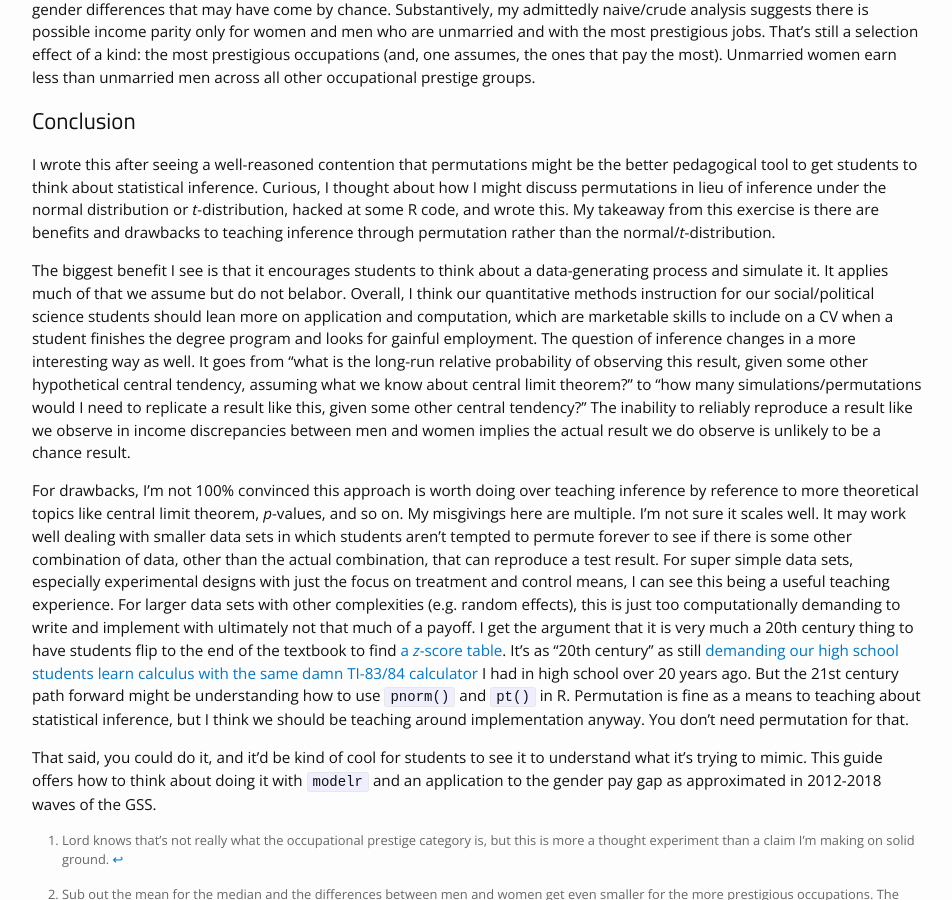
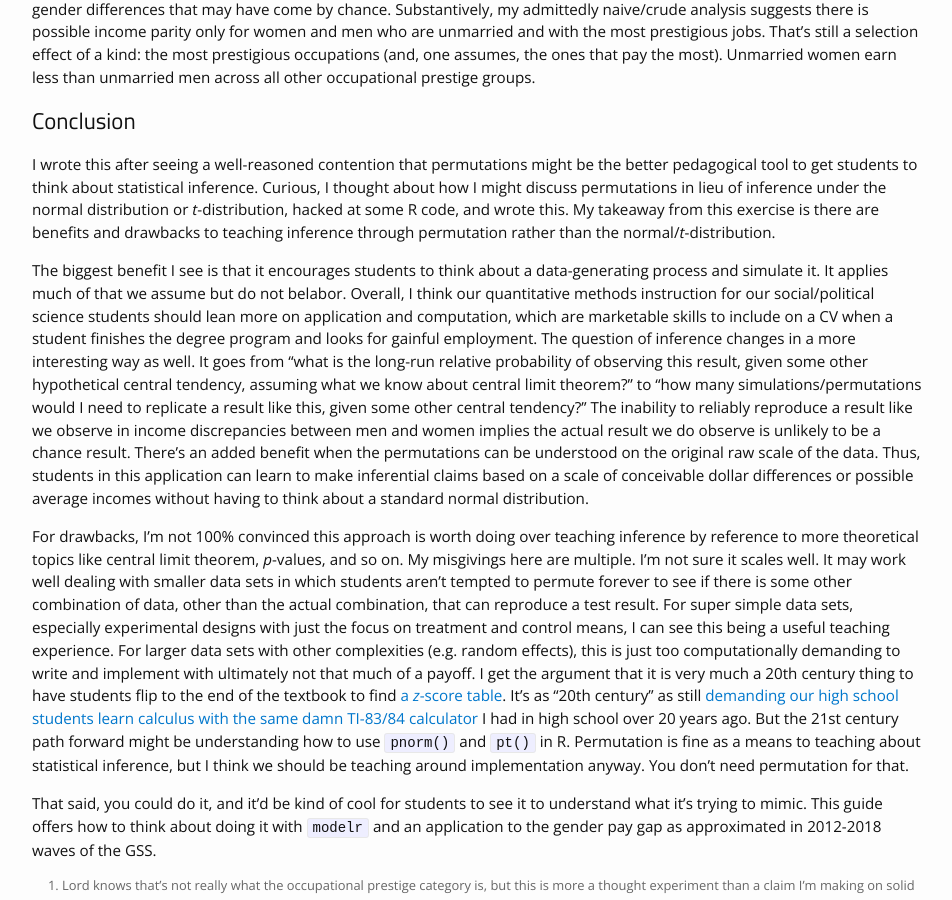
Before and after one commit to svmiller/svmiller.github.io, a Jekyll site: the page built from _posts/2020-10-22-inference-permutations-gender-pay-gap-general-social-survey.md, in a window 1280 px wide and 900 px high, scrolled down 10996 px. Shown: the whole window, without its empty margins (163-1115 px from the left). Built offline with Jekyll 4.4.1, drawn with Linux system fonts in a browser that asks for light colours; nearby versions of some CDN libraries; some web fonts are replaced; formulas are drawn with MathJax 3; comment, search, counter and statistics services are not loaded; some of the changed text lies outside the part shown.

Commit message:
always one, plus some more.

```diff
--- a/_posts/2020-10-22-inference-permutations-gender-pay-gap-general-social-survey.md
+++ b/_posts/2020-10-22-inference-permutations-gender-pay-gap-general-social-survey.md
@@ -285,7 +285,7 @@
 
 ## Permutation and Group Comparisons {#permutationcomparisons}
 
-Permutations may also be useful in making some comparisons among groups outside the regression context. I'm going to note there's only so much that I can do with the (basically) limited data available in the GSS, but let's make a (perhaps) reasonable assumption about occupational prestige. We know there any number of mitigating factors in the United States that can explain systematic differences between men and women in their wages. The rubbish 🗑 parental leave policies in the United States serve as real barriers to a women's career path. Married women historically--and even in the present---assume more house duties than men in a marriage, which can reasonably influence career trajectories [even for figurative "breadwinners."](https://www.theatlantic.com/family/archive/2019/05/breadwinning-wives-gender-inequality/589237/) It's only in the past few years have [women surpassed men in their level of educational attainment](https://www.statista.com/statistics/184272/educational-attainment-of-college-diploma-or-higher-by-gender/). All are going to influence the relationships above in their own way, which is why I select on unmarried men and women for the regression above and run a simple regression that tries to "control" for that. Ideally, I'd have an exhaustive set of covariates (and plenty of statistical power) to "match" men and women on all of them (except for the systematic difference of gender). Alas, the data aren't well tailored toward that end.
+Permutations may also be useful in making some comparisons among groups outside the regression context. I'm going to note there's only so much that I can do with the (basically) limited data available in the GSS, but let's make a (perhaps) reasonable assumption about occupational prestige. We know there any number of mitigating factors in the United States that can explain systematic differences between men and women in their wages. The rubbish 🗑 parental leave policies in the United States serve as real barriers in a woman's career path. Married women historically--and even in the present---assume more house duties than men in a marriage, which can reasonably influence career trajectories [even for figurative "breadwinners."](https://www.theatlantic.com/family/archive/2019/05/breadwinning-wives-gender-inequality/589237/) It's only in the past few years have [women surpassed men in their level of educational attainment](https://www.statista.com/statistics/184272/educational-attainment-of-college-diploma-or-higher-by-gender/). All are going to influence the relationships above in their own way, which is why I select on unmarried men and women for the regression above and run a simple regression that tries to "control" for that. Ideally, I'd have an exhaustive set of covariates (and plenty of statistical power) to "match" men and women on all of them (except for the systematic difference of gender). Alas, the data aren't well tailored toward that end.
 
 What if the prestige groupings serve as a decent stand-in for that, absent the ability for a more exhaustive matching analysis with better data? Let's assume, for the task at hand, that occupational prestige effectively accounts for the imbalance in educational attainment and how child-rearing responsibilities can set back women in their careers, and how women have only just surpassed men in their rate of college diplomas.[^iknowiknow] Basically, what do the mean incomes look like by those occupational prestige groups? And what are the differences in the mean incomes, by gender?
 
@@ -742,7 +742,7 @@
 
 I wrote this after seeing a well-reasoned contention that permutations might be the better pedagogical tool to get students to think about statistical inference. Curious, I thought about how I might discuss permutations in lieu of inference under the normal distribution or *t*-distribution, hacked at some R code, and wrote this. My takeaway from this exercise is there are benefits and drawbacks to teaching inference through permutation rather than the normal/*t*-distribution.
 
-The biggest benefit I see is that it encourages students to think about a data-generating process and simulate it. It applies much of that we assume but do not belabor. Overall, I think our quantitative methods instruction for our social/political science students should lean more on application and computation, which are marketable skills to include on a CV when a student finishes the degree program and looks for gainful employment. The question of inference changes in a more interesting way as well. It goes from "what is the long-run relative probability of observing this result, given some other hypothetical central tendency, assuming what we know about central limit theorem?" to "how many simulations/permutations would I need to replicate a result like this, given some other central tendency?" The inability to reliably reproduce a result like we observe in income discrepancies between men and women implies the actual result we do observe is unlikely to be a chance result.
+The biggest benefit I see is that it encourages students to think about a data-generating process and simulate it. It applies much of that we assume but do not belabor. Overall, I think our quantitative methods instruction for our social/political science students should lean more on application and computation, which are marketable skills to include on a CV when a student finishes the degree program and looks for gainful employment. The question of inference changes in a more interesting way as well. It goes from "what is the long-run relative probability of observing this result, given some other hypothetical central tendency, assuming what we know about central limit theorem?" to "how many simulations/permutations would I need to replicate a result like this, given some other central tendency?" The inability to reliably reproduce a result like we observe in income discrepancies between men and women implies the actual result we do observe is unlikely to be a chance result. There's an added benefit when the permutations can be understood on the original raw scale of the data. Thus, students in this application can learn to make inferential claims based on a scale of conceivable dollar differences or possible average incomes without having to think about a standard normal distribution.
 
 For drawbacks, I'm not 100% convinced this approach is worth doing over teaching inference by reference to more theoretical topics like central limit theorem, *p*-values, and so on. My misgivings here are multiple. I'm not sure it scales well. It may work well dealing with smaller data sets in which students aren't tempted to permute forever to see if there is some other combination of data, other than the actual combination, that can reproduce a test result. For super simple data sets, especially experimental designs with just the focus on treatment and control means, I can see this being a useful teaching experience. For larger data sets with other complexities (e.g. random effects), this is just too computationally demanding to write and implement with ultimately not that much of a payoff. I get the argument that it is very much a 20th century thing to have students flip to the end of the textbook to find [a *z*-score table](http://www.z-table.com/). It's as "20th century" as still [demanding our high school students learn calculus with the same damn TI-83/84 calculator](https://money.cnn.com/2017/05/12/technology/ti-84-graphing-calculator/index.html) I had in high school over 20 years ago. But the 21st century path forward might be understanding how to use `pnorm()` and `pt()` in R. Permutation is fine as a means to teaching about statistical inference, but I think we should be teaching around implementation anyway. You don't need permutation for that.
 
--- a/_source/2020-10-22-inference-permutations-gender-pay-gap-general-social-survey.Rmd
+++ b/_source/2020-10-22-inference-permutations-gender-pay-gap-general-social-survey.Rmd
@@ -259,7 +259,7 @@
 
 ## Permutation and Group Comparisons {#permutationcomparisons}
 
-Permutations may also be useful in making some comparisons among groups outside the regression context. I'm going to note there's only so much that I can do with the (basically) limited data available in the GSS, but let's make a (perhaps) reasonable assumption about occupational prestige. We know there any number of mitigating factors in the United States that can explain systematic differences between men and women in their wages. The rubbish `r emo::ji("trash")` parental leave policies in the United States serve as real barriers to a women's career path. Married women historically--and even in the present---assume more house duties than men in a marriage, which can reasonably influence career trajectories [even for figurative "breadwinners."](https://www.theatlantic.com/family/archive/2019/05/breadwinning-wives-gender-inequality/589237/) It's only in the past few years have [women surpassed men in their level of educational attainment](https://www.statista.com/statistics/184272/educational-attainment-of-college-diploma-or-higher-by-gender/). All are going to influence the relationships above in their own way, which is why I select on unmarried men and women for the regression above and run a simple regression that tries to "control" for that. Ideally, I'd have an exhaustive set of covariates (and plenty of statistical power) to "match" men and women on all of them (except for the systematic difference of gender). Alas, the data aren't well tailored toward that end.
+Permutations may also be useful in making some comparisons among groups outside the regression context. I'm going to note there's only so much that I can do with the (basically) limited data available in the GSS, but let's make a (perhaps) reasonable assumption about occupational prestige. We know there any number of mitigating factors in the United States that can explain systematic differences between men and women in their wages. The rubbish `r emo::ji("trash")` parental leave policies in the United States serve as real barriers in a woman's career path. Married women historically--and even in the present---assume more house duties than men in a marriage, which can reasonably influence career trajectories [even for figurative "breadwinners."](https://www.theatlantic.com/family/archive/2019/05/breadwinning-wives-gender-inequality/589237/) It's only in the past few years have [women surpassed men in their level of educational attainment](https://www.statista.com/statistics/184272/educational-attainment-of-college-diploma-or-higher-by-gender/). All are going to influence the relationships above in their own way, which is why I select on unmarried men and women for the regression above and run a simple regression that tries to "control" for that. Ideally, I'd have an exhaustive set of covariates (and plenty of statistical power) to "match" men and women on all of them (except for the systematic difference of gender). Alas, the data aren't well tailored toward that end.
 
 What if the prestige groupings serve as a decent stand-in for that, absent the ability for a more exhaustive matching analysis with better data? Let's assume, for the task at hand, that occupational prestige effectively accounts for the imbalance in educational attainment and how child-rearing responsibilities can set back women in their careers, and how women have only just surpassed men in their rate of college diplomas.[^iknowiknow] Basically, what do the mean incomes look like by those occupational prestige groups? And what are the differences in the mean incomes, by gender?
 
@@ -537,7 +537,7 @@
 
 I wrote this after seeing a well-reasoned contention that permutations might be the better pedagogical tool to get students to think about statistical inference. Curious, I thought about how I might discuss permutations in lieu of inference under the normal distribution or *t*-distribution, hacked at some R code, and wrote this. My takeaway from this exercise is there are benefits and drawbacks to teaching inference through permutation rather than the normal/*t*-distribution.
 
-The biggest benefit I see is that it encourages students to think about a data-generating process and simulate it. It applies much of that we assume but do not belabor. Overall, I think our quantitative methods instruction for our social/political science students should lean more on application and computation, which are marketable skills to include on a CV when a student finishes the degree program and looks for gainful employment. The question of inference changes in a more interesting way as well. It goes from "what is the long-run relative probability of observing this result, given some other hypothetical central tendency, assuming what we know about central limit theorem?" to "how many simulations/permutations would I need to replicate a result like this, given some other central tendency?" The inability to reliably reproduce a result like we observe in income discrepancies between men and women implies the actual result we do observe is unlikely to be a chance result.
+The biggest benefit I see is that it encourages students to think about a data-generating process and simulate it. It applies much of that we assume but do not belabor. Overall, I think our quantitative methods instruction for our social/political science students should lean more on application and computation, which are marketable skills to include on a CV when a student finishes the degree program and looks for gainful employment. The question of inference changes in a more interesting way as well. It goes from "what is the long-run relative probability of observing this result, given some other hypothetical central tendency, assuming what we know about central limit theorem?" to "how many simulations/permutations would I need to replicate a result like this, given some other central tendency?" The inability to reliably reproduce a result like we observe in income discrepancies between men and women implies the actual result we do observe is unlikely to be a chance result. There's an added benefit when the permutations can be understood on the original raw scale of the data. Thus, students in this application can learn to make inferential claims based on a scale of conceivable dollar differences or possible average incomes without having to think about a standard normal distribution.
 
 For drawbacks, I'm not 100% convinced this approach is worth doing over teaching inference by reference to more theoretical topics like central limit theorem, *p*-values, and so on. My misgivings here are multiple. I'm not sure it scales well. It may work well dealing with smaller data sets in which students aren't tempted to permute forever to see if there is some other combination of data, other than the actual combination, that can reproduce a test result. For super simple data sets, especially experimental designs with just the focus on treatment and control means, I can see this being a useful teaching experience. For larger data sets with other complexities (e.g. random effects), this is just too computationally demanding to write and implement with ultimately not that much of a payoff. I get the argument that it is very much a 20th century thing to have students flip to the end of the textbook to find [a *z*-score table](http://www.z-table.com/). It's as "20th century" as still [demanding our high school students learn calculus with the same damn TI-83/84 calculator](https://money.cnn.com/2017/05/12/technology/ti-84-graphing-calculator/index.html) I had in high school over 20 years ago. But the 21st century path forward might be understanding how to use `pnorm()` and `pt()` in R. Permutation is fine as a means to teaching about statistical inference, but I think we should be teaching around implementation anyway. You don't need permutation for that.
 
```
